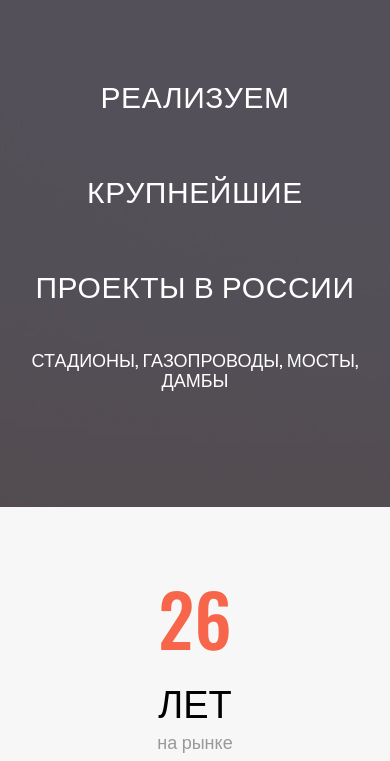
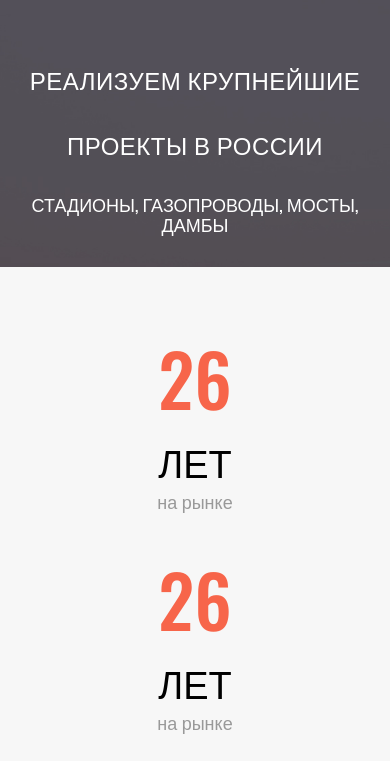
Before and after one commit to OvsyankinVI/007_02_VIP-Building, a plain HTML site: page index.html in a window 390 px wide. Shown: the part 83-844 px from the top of the page. Drawn offline with nearby package versions, Linux system fonts and the light colour scheme.

Commit message:
230311_Rev.2_Bag fix header

```diff
--- a/css/style.css
+++ b/css/style.css
@@ -149,13 +149,16 @@ h4 {
 }
 @media screen and (max-width: 690px) {
  h1 {
-    max-width: 400px;
-        font-size: 30px;
-        font-weight: 200;
+        max-width: 1110px;
+        font-size: 24px;
+        font-weight: 500;
         text-align: center;
         margin: 112px auto 0;
-        line-height: 95px;
+        line-height: 65px;
         letter-spacing: 0.02em;
+ }
+ header {
+    height: 500px;
  }
 }
 /* контейнер между хедером и большими проектами */
@@ -231,7 +234,7 @@ p {
         padding-top: 850px;
     }
 }
-@media screen and (max-width: 600px) {
+@media screen and (max-width: 690px) {
     h1 {
         margin: 50px auto 0;
     }
```
